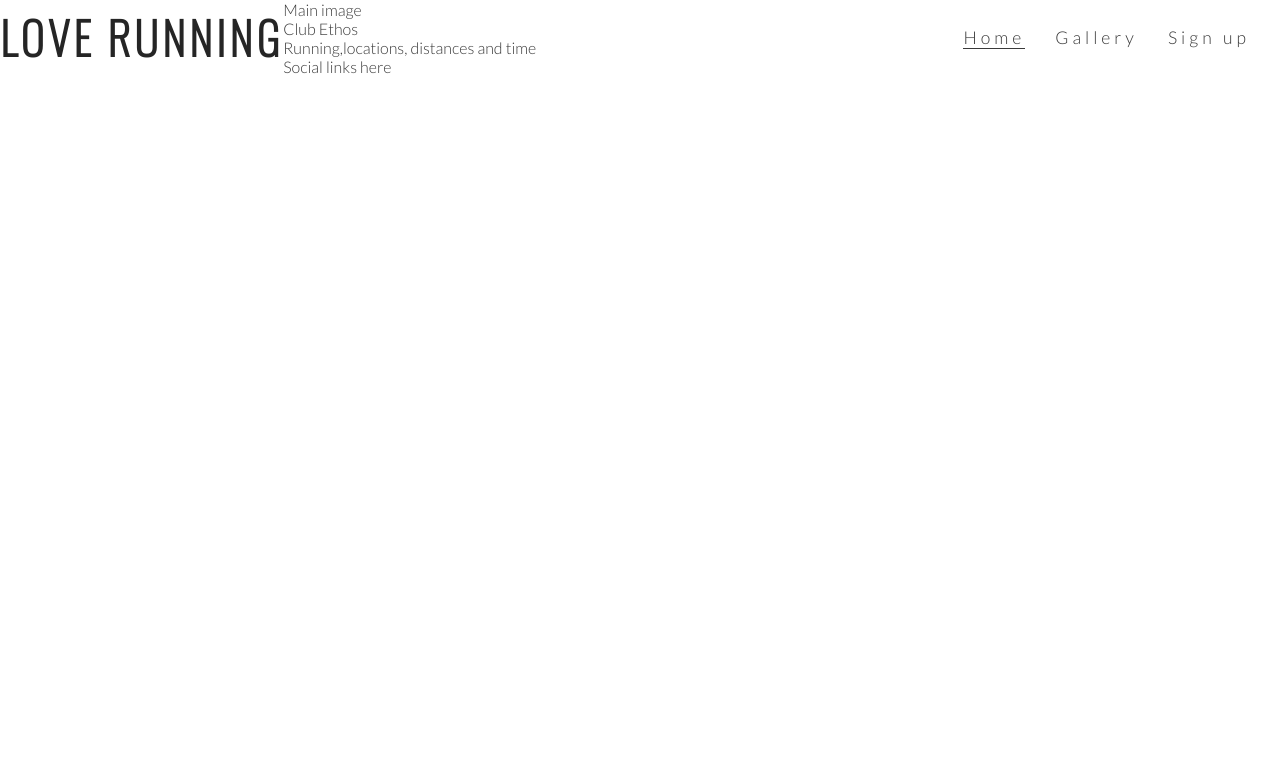
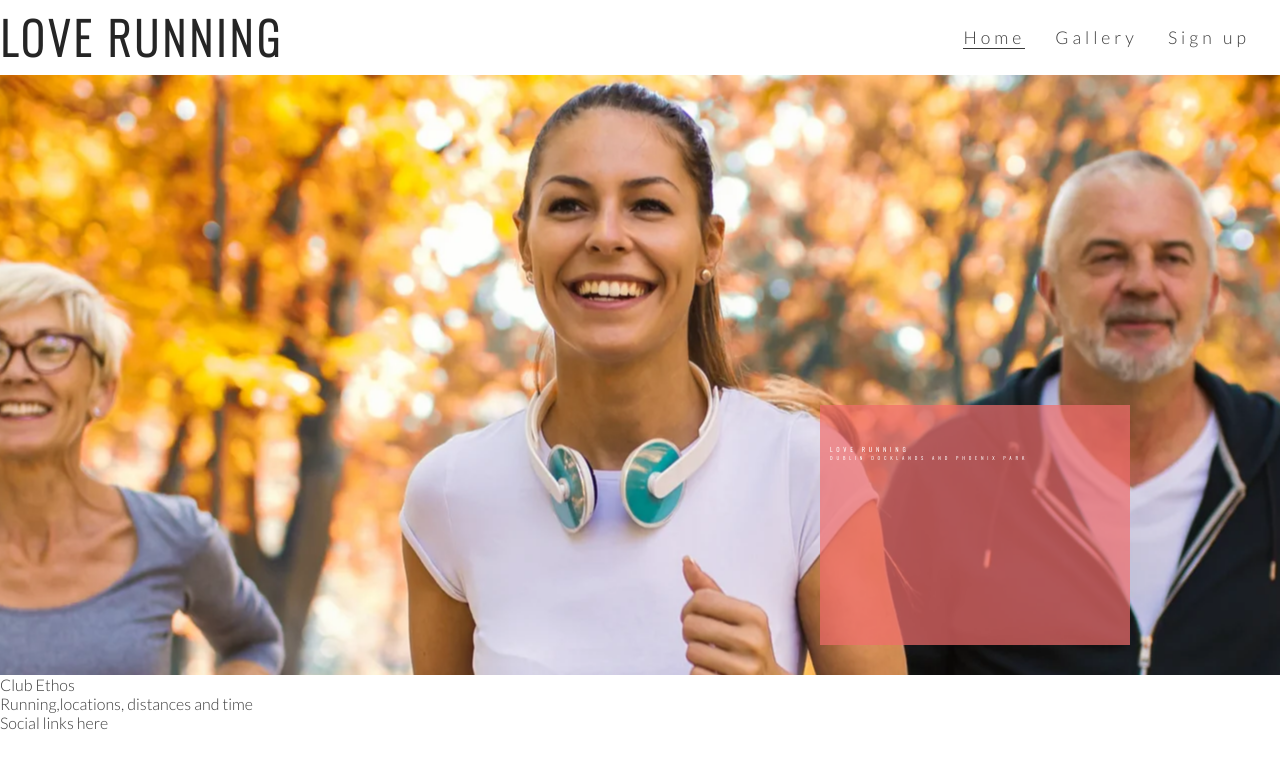
Before and after one commit to Ismino/full-template, a plain HTML site: page index.html in a window 1280 px wide. Drawn offline with nearby package versions, Linux system fonts and the light colour scheme.

Commit message:
styling and fixing image

```diff
--- a/assets/css/style.css
+++ b/assets/css/style.css
@@ -43,4 +43,55 @@ h1, h2 {
 .active {
     border-bottom: 1px solid #3a3a3a;
 }
+/* hero image */
+
+#hero-outer {
+    height: 600px;
+    width: 100%;
+    overflow: hidden;
+
+    position: relative;
+
 }
+#cover-text, #cover-text h2 {
+     color: #fff;
+}
+#hero-image {
+    height: 600px;
+    width: 100%;
+    background: url('../css/images/hero-image.webp') no-repeat center center;
+}
+/* animates zoom effects on loading page*/
+animation-name: hero-zoom;
+animation-duration: 5s;
+animation-fill-mode: forwards;
+/* creates the level of zoom for hero image */
+
+@keyframes hero-zoom {
+    from{
+        transform: scale(1);
+    }
+    to{
+        transform: scale(1.1);
+    }
+}
+
+#cover-text {
+    font-size: 4px;
+    font-family: Oswald,sans-serif;
+    text-transform: uppercase;
+    letter-spacing: 4px;
+
+    width: 300px;
+    height: 200px;
+
+    padding-top: 40px;
+    padding-left: 10px;
+
+    background-color: rgba(241, 109, 107, .7);
+
+    bottom: 30px;
+    right: 150px;
+
+    position: absolute;
+}
--- a/index.html
+++ b/index.html
@@ -28,7 +28,13 @@
             </ul>
         </nav>
     </header>
-    <section>Main image</section>
+    <section id="hero-outer">
+        <div id="hero-image"></div>
+        <div id="cover-text">
+            <h2>Love Running</h2>
+            <h3>Dublin Docklands and Phoenix Park</h3>
+        </div>
+    </section>
     <section>Club Ethos</section>
     <section>Running,locations, distances and time</section>
     <footer>Social links here</footer>
```
Also changed, not shown: assets/css/images/hero-image.webp (added).
